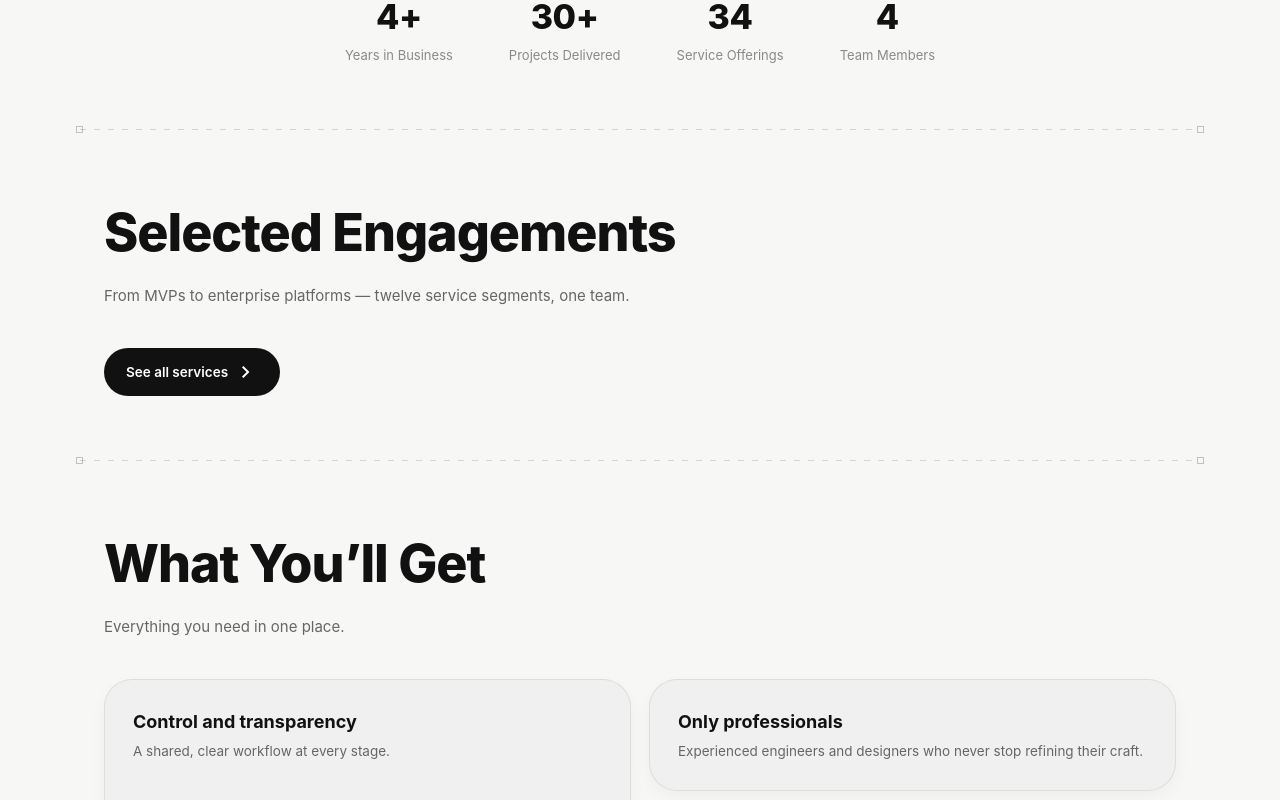
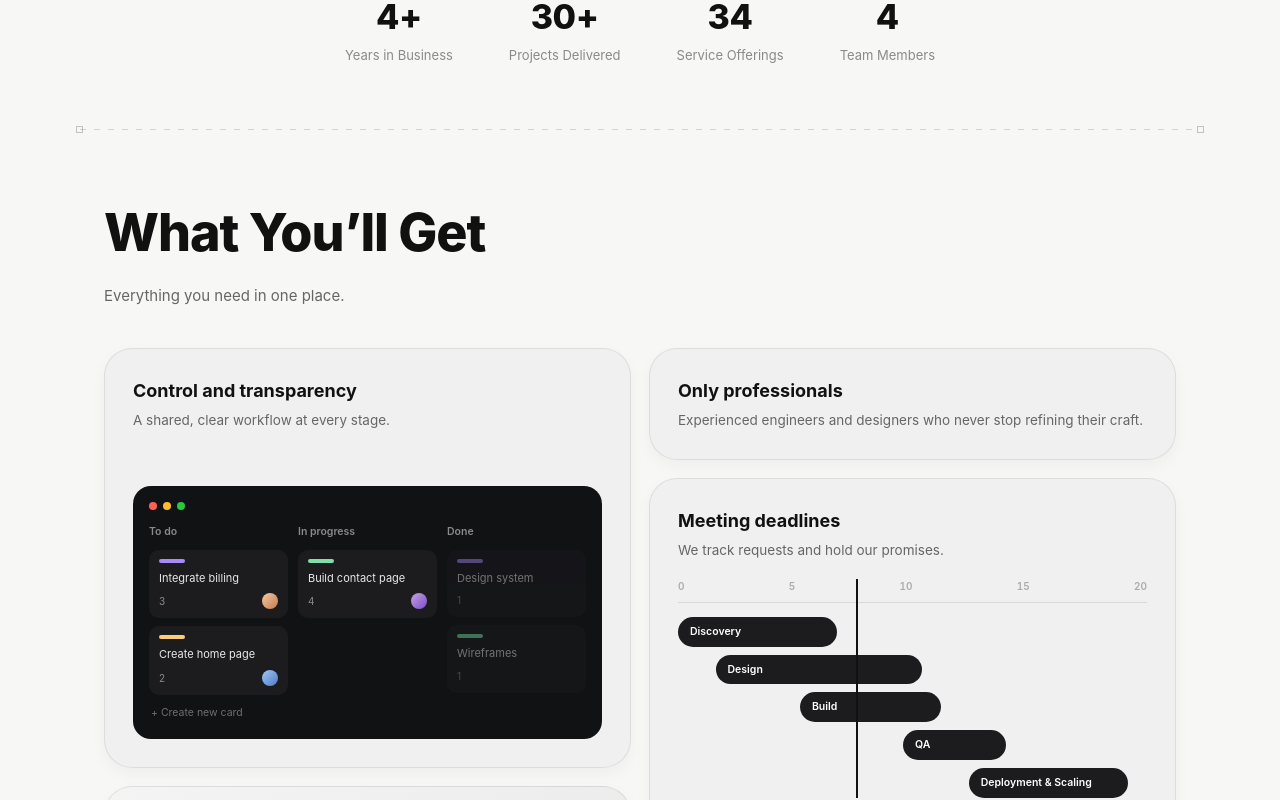
Before and after one commit to JamilurRahmanKhan/SalesFixr, a Next.js app: page /about in a window 1280 px wide. Shown: the part 980-1780 px from the top of the page. Built offline with nearby package versions, Linux system fonts and the light colour scheme; a web font is replaced by a local one.

Commit message:
Remove Selected Engagements section from About page

```diff
--- a/app/about/page.tsx
+++ b/app/about/page.tsx
@@ -5,7 +5,6 @@ import { Footer } from "@/components/layout/Footer";
 import { PageHero } from "@/components/layout/PageHero";
 import { OurStory } from "@/components/sections/OurStory";
 import { AboutStats } from "@/components/sections/AboutStats";
-import { WhatWeDo } from "@/components/sections/WhatWeDo";
 import { Benefits } from "@/components/sections/Benefits";
 import { Integrations } from "@/components/sections/Integrations";
 import { ProcessRail } from "@/components/sections/ProcessRail";
@@ -43,8 +42,6 @@ export default function AboutPage() {
         <OurStory />
         <AboutStats />
         <div className="abt-rule" aria-hidden="true" />
-        <WhatWeDo />
-        <div className="abt-rule" aria-hidden="true" />
         <Benefits />
         <div className="abt-rule" aria-hidden="true" />
         <Integrations />
--- a/components/sections/WhatWeDo.tsx
+++ /dev/null
@@ -1,14 +0,0 @@
-import Link from "next/link";
-import { MaterialIcon } from "@/components/ui/MaterialIcon";
-
-export function WhatWeDo() {
-  return (
-    <section className="abt-work">
-      <h2 className="abt-heading">Selected Engagements</h2>
-      <p className="abt-sub">From MVPs to enterprise platforms — twelve service segments, one team.</p>
-      <Link href="/services" className="abt-work-cta">
-        See all services <MaterialIcon name="chevron_right" />
-      </Link>
-    </section>
-  );
-}
--- a/portfolio-journey/public/huly-landing/about.html
+++ b/portfolio-journey/public/huly-landing/about.html
@@ -42,14 +42,6 @@
       <div class="abt-stat"><strong>34</strong><span>Service Offerings</span></div>
       <div class="abt-stat"><strong>4</strong><span>Team Members</span></div>
     </section>
-    <div class="abt-rule" aria-hidden="true"></div>
-
-    <section class="abt-work">
-      <h2 class="abt-heading">Selected Engagements</h2>
-      <p class="abt-sub">From MVPs to enterprise platforms &mdash; twelve service segments, one team.</p>
-      <a class="abt-work-cta" href="services.html">See all services <svg viewBox="0 0 24 24" fill="none" stroke="currentColor" stroke-linecap="round" stroke-linejoin="round"><path d="m9 18 6-6-6-6"/></svg></a>
-    </section>
-
     <div class="abt-rule" aria-hidden="true"></div>
 
     <section class="abt-get">
--- a/public/software-portfolio-app/huly-landing/about.html
+++ b/public/software-portfolio-app/huly-landing/about.html
@@ -42,14 +42,6 @@
       <div class="abt-stat"><strong>34</strong><span>Service Offerings</span></div>
       <div class="abt-stat"><strong>4</strong><span>Team Members</span></div>
     </section>
-    <div class="abt-rule" aria-hidden="true"></div>
-
-    <section class="abt-work">
-      <h2 class="abt-heading">Selected Engagements</h2>
-      <p class="abt-sub">From MVPs to enterprise platforms &mdash; twelve service segments, one team.</p>
-      <a class="abt-work-cta" href="services.html">See all services <svg viewBox="0 0 24 24" fill="none" stroke="currentColor" stroke-linecap="round" stroke-linejoin="round"><path d="m9 18 6-6-6-6"/></svg></a>
-    </section>
-
     <div class="abt-rule" aria-hidden="true"></div>
 
     <section class="abt-get">
```
Also changed, not shown: public/images/tech-stack/github.png (added).
